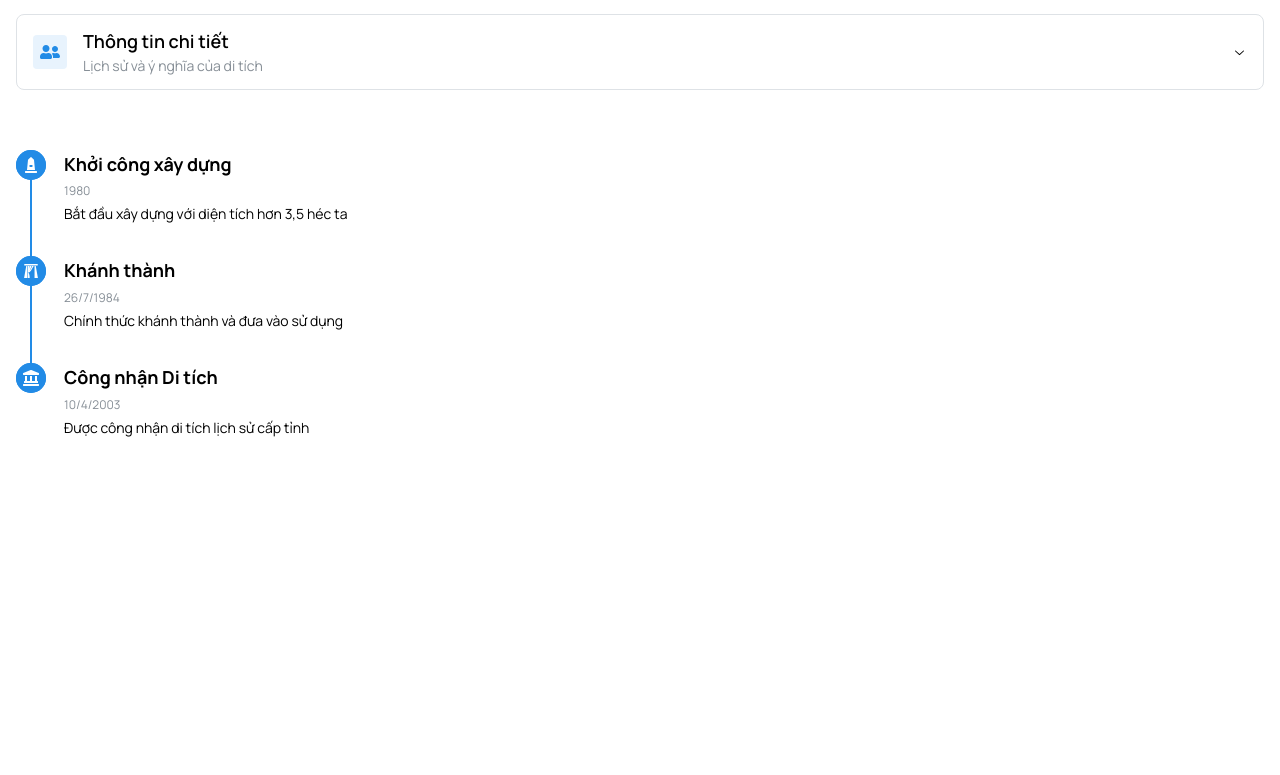
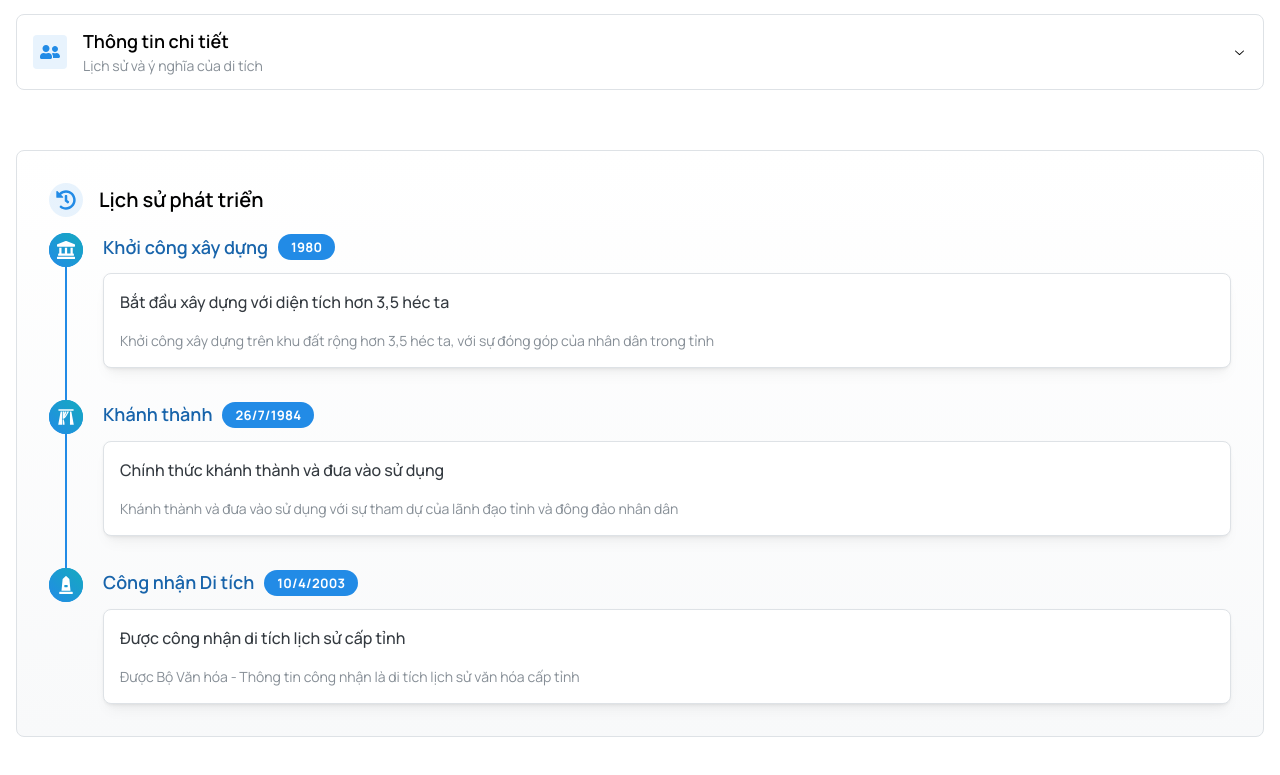
Before and after one commit to VNCemetery/cemetry-frontend, a React (Vite) app: page /map in a window 1280 px wide. Shown: the part 1172-1947 px from the top of the page. Before the commit the page ends 1690 px from the top, so only its background shows below. Built offline with nearby package versions, Linux system fonts and the light colour scheme; no server answers.

Commit message:
add padding and add infor

```diff
--- a/src/components/page/MapPage.jsx
+++ b/src/components/page/MapPage.jsx
@@ -37,19 +37,19 @@ export default function MapPage() {
     {
       title: "Khởi công xây dựng",
       date: "1980",
-      icon: <FaMonument />,
+      icon: <FaLandmark size={18} />,
       description: "Bắt đầu xây dựng với diện tích hơn 3,5 héc ta",
     },
     {
       title: "Khánh thành",
       date: "26/7/1984",
-      icon: <GiTempleDoor />,
+      icon: <GiTempleDoor size={18} />,
       description: "Chính thức khánh thành và đưa vào sử dụng",
     },
     {
       title: "Công nhận Di tích",
       date: "10/4/2003",
-      icon: <FaLandmark />,
+      icon: <FaMonument size={18} />,
       description: "Được công nhận di tích lịch sử cấp tỉnh",
     },
   ];
@@ -89,20 +89,20 @@ export default function MapPage() {
             <Grid.Col key={stat.label} span={{ base: 6, sm: 6, md: 3 }}>
               <Card
                 className={classes.statCard}
-                bg={cardColors[index].bg}
+                bg={cardColors[index % cardColors.length].bg}
                 withBorder
                 styles={{
                   root: {
-                    borderColor: `var(--mantine-color-${cardColors[index].border})`,
+                    borderColor: `var(--mantine-color-${cardColors[index % cardColors.length].border})`,
                     overflow: "visible",
                   },
                   content: {
                     ".mantine-Text-root.statValue": {
-                      color: `var(--mantine-color-${cardColors[index].text})`,
+                      color: `var(--mantine-color-${cardColors[index % cardColors.length].text})`,
                       fontWeight: 900,
                     },
                     ".mantine-Text-root:last-child": {
-                      color: `var(--mantine-color-${cardColors[index].border})`,
+                      color: `var(--mantine-color-${cardColors[index % cardColors.length].border})`,
                     },
                   },
                 }}
@@ -111,7 +111,7 @@ export default function MapPage() {
                   <ThemeIcon
                     size={80}
                     radius="xl"
-                    color={cardColors[index].icon}
+                    color={cardColors[index % cardColors.length].icon}
                     className={classes.statIcon}
                   >
                     {stat.icon}
@@ -120,7 +120,7 @@ export default function MapPage() {
                 <Text
                   className={classes.statValue}
                   mt={45}
-                  c={cardColors[index].text}
+                  c={cardColors[index % cardColors.length].text}
                 >
                   {stat.value}
                 </Text>
@@ -375,30 +375,67 @@ export default function MapPage() {
 
         <Grid mt={60}>
           <Grid.Col span={12}>
-            <Timeline active={3} bulletSize={30} lineWidth={2}>
+            <Card withBorder padding="xl" radius="md" className={classes.infoCard}>
+              <Stack spacing="lg">
+                <Group>
+                  <ThemeIcon color="blue" size={34} variant="light" radius="xl">
+                    <FaHistory size={20} />
+                  </ThemeIcon>
+                  <Text fw={600} size="xl">Lịch sử phát triển</Text>
+                </Group>
+
+                <Timeline active={3} bulletSize={34} lineWidth={2} color="blue" sx={{ padding: '20px 0' }}>
                   {timelineData.map((item, index) => (
                     <Timeline.Item
                       key={index}
                       bullet={
-                    <ThemeIcon size={30} radius="xl" color="blue">
+                        <ThemeIcon
+                          size={34}
+                          radius="xl"
+                          variant="gradient"
+                          gradient={{ from: "blue", to: "cyan" }}
+                        >
                           {item.icon}
                         </ThemeIcon>
                       }
                       title={
-                    <Text fw={700} size="lg">
+                        <Group gap="xs" align="center" sx={{ marginBottom: 5 }}>
+                          <Text fw={600} size="lg" color="blue.9">
                             {item.title}
                           </Text>
+                          <Badge size="lg" variant="filled" color="blue">
+                            {item.date}
+                          </Badge>
+                        </Group>
                       }
                     >
-                  <Text size="xs" c="dimmed" mt={4}>
-                    {item.date}
-                  </Text>
-                  <Text size="sm" mt={4}>
+                      <Card withBorder mt="sm" radius="md" padding="md" bg="white" shadow="sm">
+                        <Stack spacing="xs">
+                          <Text size="md" fw={500} color="gray.8">
                             {item.description}
                           </Text>
+                          {index === 0 && (
+                            <Text size="sm" c="dimmed" italic>
+                              Khởi công xây dựng trên khu đất rộng hơn 3,5 héc ta, với sự đóng góp của nhân dân trong tỉnh
+                            </Text>
+                          )}
+                          {index === 1 && (
+                            <Text size="sm" c="dimmed" italic>
+                              Khánh thành và đưa vào sử dụng với sự tham dự của lãnh đạo tỉnh và đông đảo nhân dân
+                            </Text>
+                          )}
+                          {index === 2 && (
+                            <Text size="sm" c="dimmed" italic>
+                              Được Bộ Văn hóa - Thông tin công nhận là di tích lịch sử văn hóa cấp tỉnh
+                            </Text>
+                          )}
+                        </Stack>
+                      </Card>
                     </Timeline.Item>
                   ))}
                 </Timeline>
+              </Stack>
+            </Card>
           </Grid.Col>
         </Grid>
       </Container>
```
Lines whose indentation alone changed are shown as unchanged.
